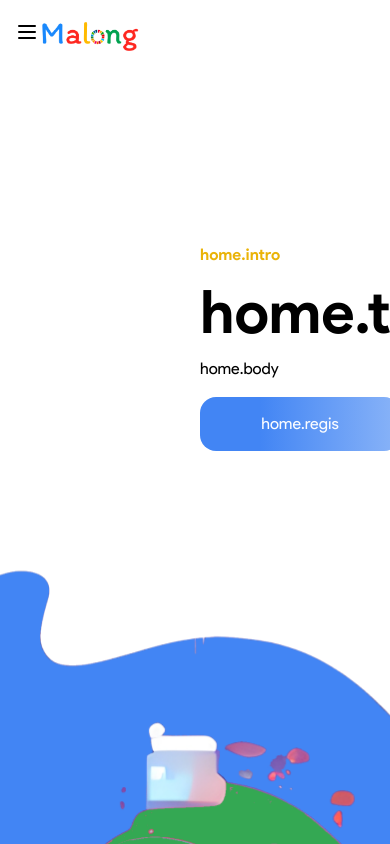
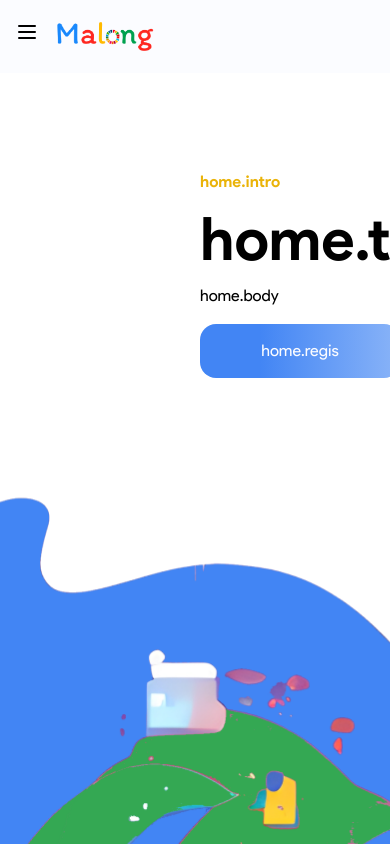
Before and after one commit to ThisTine/malong, a SvelteKit app: page /1 in a window 390 px wide. Shown: the top 844 px of the page. Built offline with nearby package versions, Linux system fonts and the light colour scheme.

Commit message:
background navbar

```diff
--- a/src/components/nav/Nav.svelte
+++ b/src/components/nav/Nav.svelte
@@ -117,6 +117,9 @@ column-gap: 50px;
   justify-content: center;
 }
 
+.hamburger{
+  margin-right: 15px;
+}
 }
 
 @media (min-width: 1080px){
@@ -140,10 +143,17 @@ column-gap: 50px;
 
 }
 
+.navbg{
+  background-color: #FBFCFF;
+  /* padding: 2px 0; */
+  position: fixed;
+  width: 100%;
+}
 
 </style>
 
 <nav>
+  <div class="navbg">
   <div class="wrapper flex w-full mt-5 mb-5" >
 	 <div class="nav-container flex">
 	  <button class="hamburger" on:click={() => (showMobileMenu = !showMobileMenu)}>
@@ -202,4 +212,5 @@ column-gap: 50px;
 
     </div>
   </div>
+  </div>
  </nav>
```
